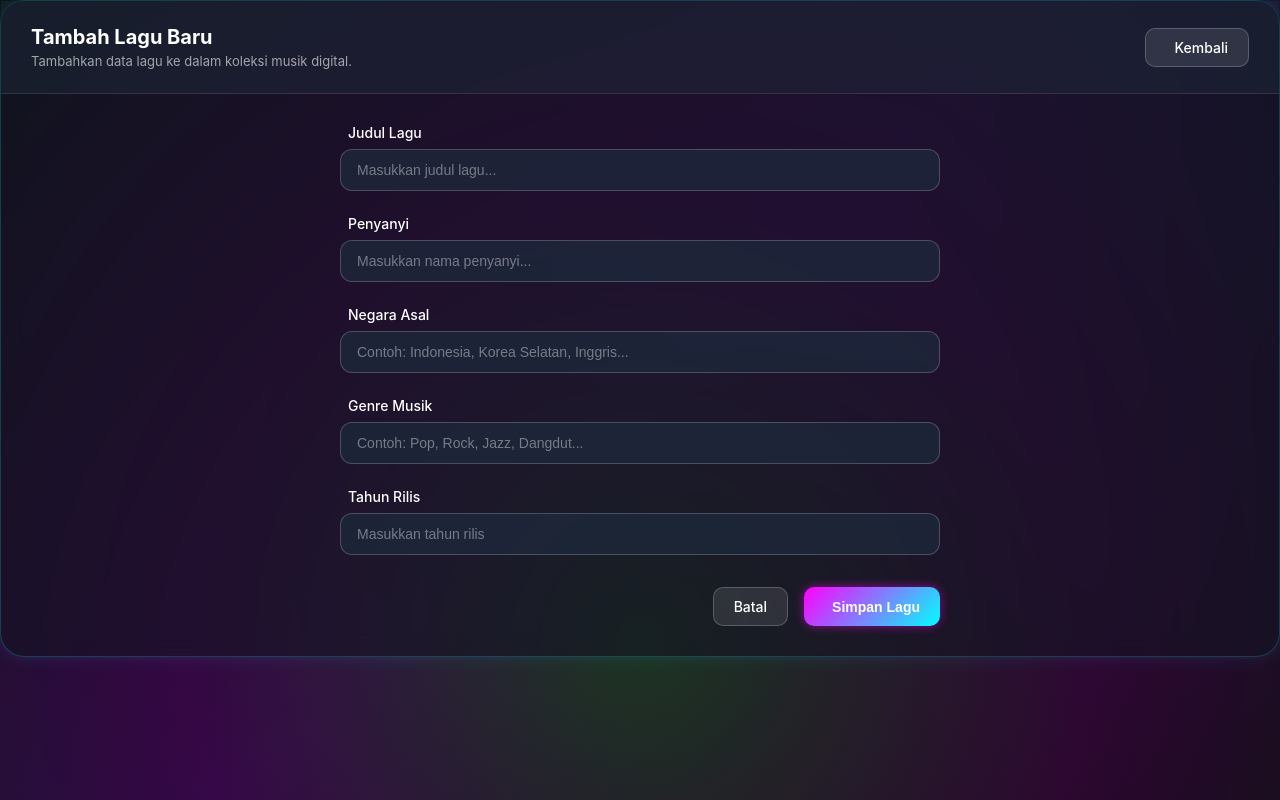
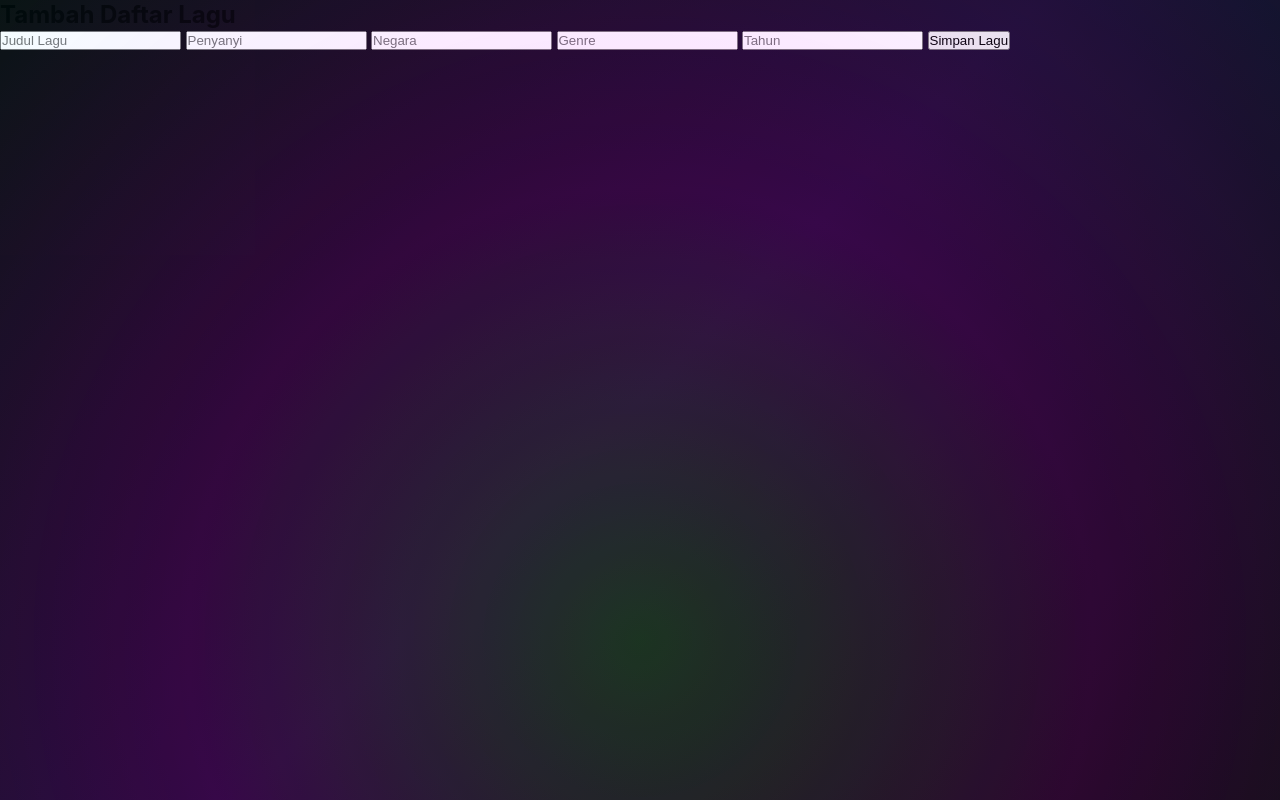
Before and after one commit to khoirunnisasyifa919-sketch/cryptovault, a Flask app: page /add in a window 1280 px wide. Run offline with Flask 3, Linux system fonts and the light colour scheme.

Commit message:
Update add.html

```diff
--- a/templates/add.html
+++ b/templates/add.html
@@ -1,113 +1,27 @@
 {% extends 'base.html' %}
 
 {% block content %}
-<div class="card form-card">
-    <div class="card-header">
-        <div class="header-left">
-            <h2>Tambah Lagu Baru</h2>
-            <p class="header-desc">
-                Tambahkan data lagu ke dalam koleksi musik digital.
-            </p>
-        </div>
 
-        <a href="{{ url_for('index') }}" class="btn btn-outline">
-            <i class="fa-solid fa-arrow-left"></i> Kembali
-        </a>
-    </div>
+<div class="form-box">
 
-    <div class="card-body">
+<h2>Tambah Daftar Lagu</h2>
 
-        <form action="{{ url_for('add_song') }}" method="POST" class="modern-form">
+<form method="POST">
 
-            <div class="form-group">
-                <label for="judul_lagu">
-                    <i class="fa-solid fa-music"></i>
-                    Judul Lagu
-                </label>
+<input name="judul" placeholder="Judul Lagu" required>
 
-                <input
-                    type="text"
-                    id="judul_lagu"
-                    name="judul_lagu"
-                    required
-                    placeholder="Masukkan judul lagu..."
-                    autocomplete="off">
-            </div>
+<input name="penyanyi" placeholder="Penyanyi" required>
 
-            <div class="form-group">
-                <label for="penyanyi">
-                    <i class="fa-solid fa-microphone"></i>
-                    Penyanyi
-                </label>
+<input name="negara" placeholder="Negara" required>
 
-                <input
-                    type="text"
-                    id="penyanyi"
-                    name="penyanyi"
-                    required
-                    placeholder="Masukkan nama penyanyi..."
-                    autocomplete="off">
-            </div>
+<input name="genre" placeholder="Genre" required>
 
-            <div class="form-group">
-                <label for="negara">
-                    <i class="fa-solid fa-globe"></i>
-                    Negara Asal
-                </label>
+<input name="tahun" placeholder="Tahun" required>
 
-                <input
-                    type="text"
-                    id="negara"
-                    name="negara"
-                    required
-                    placeholder="Contoh: Indonesia, Korea Selatan, Inggris..."
-                    autocomplete="off">
-            </div>
+<button>Simpan Lagu</button>
 
-            <div class="form-group">
-                <label for="genre">
-                    <i class="fa-solid fa-headphones"></i>
-                    Genre Musik
-                </label>
+</form>
 
-                <input
-                    type="text"
-                    id="genre"
-                    name="genre"
-                    required
-                    placeholder="Contoh: Pop, Rock, Jazz, Dangdut..."
-                    autocomplete="off">
-            </div>
+</div>
 
-            <div class="form-group">
-                <label for="tahun">
-                    <i class="fa-solid fa-calendar"></i>
-                    Tahun Rilis
-                </label>
-
-                <input
-                    type="number"
-                    id="tahun"
-                    name="tahun"
-                    required
-                    min="1900"
-                    max="2100"
-                    placeholder="Masukkan tahun rilis">
-            </div>
-
-            <div class="form-actions">
-                <a href="{{ url_for('index') }}" class="btn btn-outline">
-                    Batal
-                </a>
-
-                <button type="submit" class="btn btn-primary">
-                    <i class="fa-solid fa-floppy-disk"></i>
-                    Simpan Lagu
-                </button>
-            </div>
-
-        </form>
-
-    </div>
-</div>
 {% endblock %}
```
